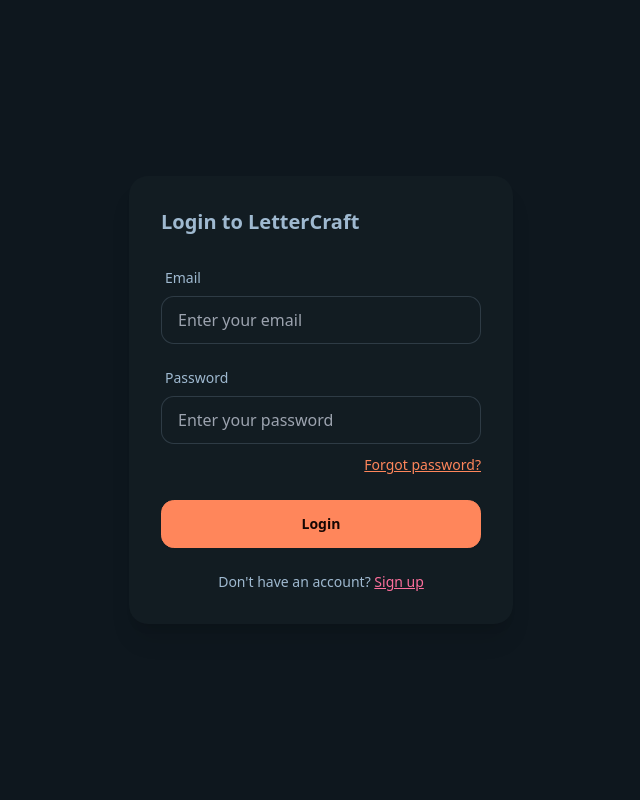
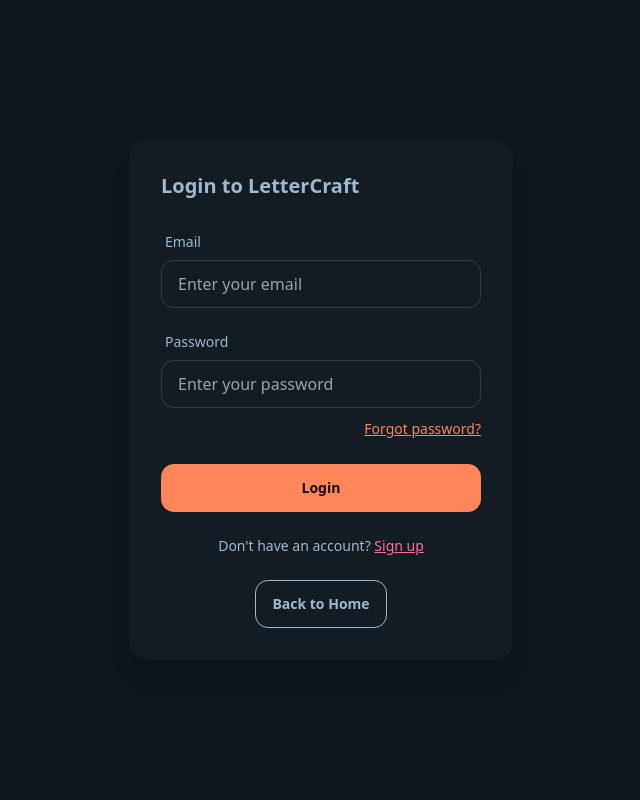
Before and after one commit to hafizhlf/resume-to-coverletter, a Django app: page /login/ in a window 1280 px wide. Shown: the whole page, without its empty margins (319-959 px from the left). Run offline with Django 5.2, Linux system fonts and the light colour scheme; some libraries are stand-ins or nearby versions.

Commit message:
Add "Back to Home" button on login page for easier navigation
Enhances user experience by providing a quick way to return to the homepage from the login page, promoting better site navigation and accessibility.

```diff
--- a/auth_custom/templates/registration/login.html
+++ b/auth_custom/templates/registration/login.html
@@ -52,6 +52,11 @@
                 <!-- Sign Up Link -->
                 <p class="text-center text-sm mt-4">Don't have an account? <a href="{% url 'register' %}"
                         class="link link-secondary" hx-get="{% url 'register' %}" hx-target="body" hx-swap="outerHTML" hx-push-url="true">Sign up</a></p>
+
+                <!-- Back to Home Button -->
+                <div class="text-center mt-4">
+                    <a href="{% url 'index' %}" hx-get="{% url 'index' %}" hx-target="body" hx-swap="outerHTML" hx-push-url="true" class="btn btn-outline">Back to Home</a>
+                </div>
             </div>
         </div>
     </div>
```
